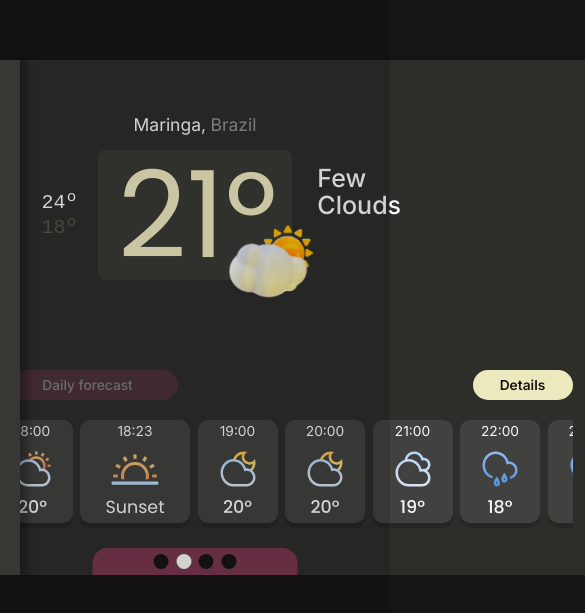
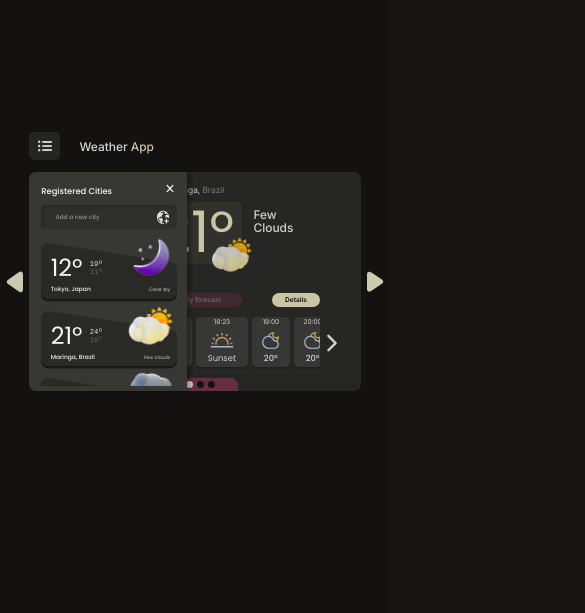
Before and after one commit to andre-sch/weather-app, a React (Vite) app: page / in a window 390 px wide. Shown: the part 147-760 px from the top of the page, 585 px wide, since content can reach past the window. Built offline with nearby package versions, Linux system fonts and the light colour scheme; a web font is replaced by a local one.

Commit message:
Make interface responsive

```diff
--- a/src/app.css
+++ b/src/app.css
@@ -1,4 +1,4 @@
 .weather-app {
-  margin-top: calc((100vh - 30rem) / 2);
-  width: 50.5rem;
+  margin: max(calc((100vh - 30rem) / 2), 1rem) 0;
+  width: min(50.5rem, 85vw);
 }
--- a/src/components/AppHeader/index.css
+++ b/src/components/AppHeader/index.css
@@ -19,6 +19,8 @@
   background: rgba(var(--white-rgb), 0.15);
 }
 
+.app-header button img {width: 1.5rem;}
+
 .app-header h1 {
   font-size: 1.25rem;
   font-weight: 500;
--- a/src/components/WeatherCard/CardsPagination/index.css
+++ b/src/components/WeatherCard/CardsPagination/index.css
@@ -12,6 +12,8 @@
 }
 .card-arrow:hover {filter: brightness(0.9);}
 
+.card-arrow img {width: 2.5rem;}
+
 .list-order {
   position: absolute;
   bottom: 0;
@@ -20,11 +22,10 @@
 
   display: flex;
   align-items: center;
-  justify-content: center;
   gap: 0.375rem;
 
-  width: 10.25rem;
   height: 1.375rem;
+  padding: 0 min(3rem, 6vw);
   background: var(--secondary);
   border-radius: 0.75rem 0.75rem 0 0;
 }
--- a/src/components/WeatherCard/CurrentInfo/index.css
+++ b/src/components/WeatherCard/CurrentInfo/index.css
@@ -1,6 +1,6 @@
 .current-info {
   position: relative;
-  margin-bottom: 4.5rem;
+  margin-bottom: min(4.5rem, 7.5vw);
   padding: 1rem;
   padding-right: 0.75rem;
   background: rgba(var(--white-rgb), 0.05);
--- a/src/components/WeatherCard/ForecastSlider/main.css
+++ b/src/components/WeatherCard/ForecastSlider/main.css
@@ -23,15 +23,22 @@
   left: 100%;
 }
 
+.forecast-slider main nav button img {width: 2.5rem;}
+
 
 .forecast-slider main section {
   position: absolute;
   top: 0; left: 0;
+
   display: flex;
   align-items: flex-start;
   gap: 0.375rem;
+
+  width: 100%;
   height: 100%;
+
   opacity: 0;
+  overflow-x: hidden;
   z-index: -1;
   cursor: grab;
 }
@@ -52,16 +59,11 @@
 }
 
 
-.forecast-slider main section.forecast {
-  width: 37.75rem;
-  overflow-x: hidden;
-}
-
 .forecast .mini-card {width: 4rem; background: rgba(var(--white-rgb), 0.1);}
 .forecast .mini-card:hover {background: rgba(var(--white-rgb), 0.15);}
 
 .forecast .mini-card time {font-size: 0.6875rem;}
-.forecast .mini-card img {margin: 0.5rem 0 0.25rem;}
+.forecast .mini-card img {width: 2rem; margin: 0.5rem 0 0.25rem;}
 
 .forecast .mini-card :is(strong, span) {
   font-family: 'Poppins', sans-serif;
@@ -71,7 +73,7 @@
 .forecast .mini-card strong {font-size: 0.875rem;}
 
 .forecast .mini-card.twilight {width: 5.5rem;}
-.forecast .mini-card.twilight img {margin: 0.25rem 0 0;}
+.forecast .mini-card.twilight img {width: 2.5rem; margin: 0.25rem 0 0;}
 .forecast .mini-card.twilight strong {font-weight: 400;}
 
 
@@ -88,9 +90,9 @@
 .daily .min-max span + span {color: rgba(var(--white-rgb), 0.5);}
 
 
-.forecast-slider main section.details {
-  left: 50%;
-  transform: translateX(-50%);
+.forecast-slider main section.details {justify-content: center;}
+@media (max-width: 1043px) {
+  .forecast-slider main section.details {justify-content: flex-start;}
 }
 
 .details .mini-card {
@@ -111,6 +113,8 @@
   align-items: center;
   gap: 0.25rem;
 }
+
+.details header img {width: 0.75rem;}
 
 .details header em {
   font-style: normal;
--- a/src/components/WeatherCard/SideMenu/index.css
+++ b/src/components/WeatherCard/SideMenu/index.css
@@ -25,6 +25,8 @@
 
 .side-menu header button {transition: filter 0.2s;}
 .side-menu header button:hover {filter: brightness(0.9);}
+
+.side-menu header button img {width: 1.5rem;}
 
 
 .side-menu .input-container {
@@ -56,6 +58,7 @@
   top: 50%;
   right: 0.75rem;
   transform: translateY(-50%);
+  width: 1.5rem;
 }
 
 
@@ -64,7 +67,7 @@
   top: 5.375rem; left: 0;
   margin-top: 0.75rem;
   width: 100%;
-  height: 19.125rem;
+  height: calc(100% - 6.625rem);
   padding: 0 1rem 0.5rem 1.25rem;
   overflow-y: overlay;
 }
@@ -93,11 +96,13 @@
   transform: translate(-100%, -50%);
   cursor: grab;
 }
+.city-card .drag-card img {width: 1rem;}
 
 .city-card .delete-card {
   position: absolute;
   top: 0; right: 0;
 }
+.city-card .delete-card img {width: 1.4rem;}
 
 .city-card :is(.drag-card, .delete-card) {
   opacity: 0; z-index: -1;
@@ -127,6 +132,7 @@
   position: absolute;
   top: 0; right: 0;
   transform: translateY(-1.25rem);
+  width: 5.5rem;
 }
 
 .city-card footer {
@@ -141,6 +147,7 @@
 .city-card .background {
   position: absolute;
   top: 0; left: 0;
+  width: 100%;
   opacity: 0.6;
   z-index: -1;
   transition: opacity 0.2s;
--- a/src/components/WeatherCard/index.css
+++ b/src/components/WeatherCard/index.css
@@ -3,7 +3,7 @@
   display: flex;
   flex-direction: column;
   align-items: center;
-  padding: 4.5rem 6.375rem 2.25rem;
+  padding: min(4.5rem, 7.5vw) min(6.375rem, 10.5vw) 2.25rem;
   background: rgba(var(--white-rgb), 0.1);
   border-radius: 0.75rem;
 }
--- a/src/global.css
+++ b/src/global.css
@@ -20,7 +20,7 @@
   color: rgb(var(--white-rgb));
 }
 
-html {font-size: 20px;}
+html {font-size: min(20px, 2.45vw);}
 
 body {
   display: flex;
```
